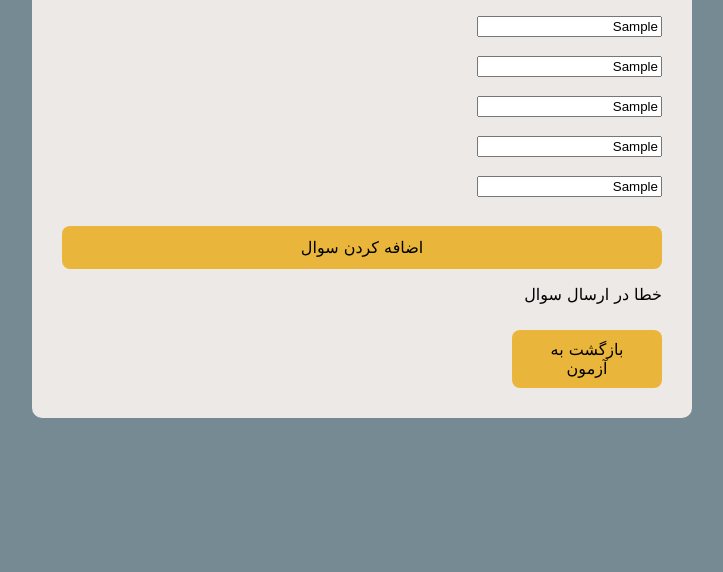
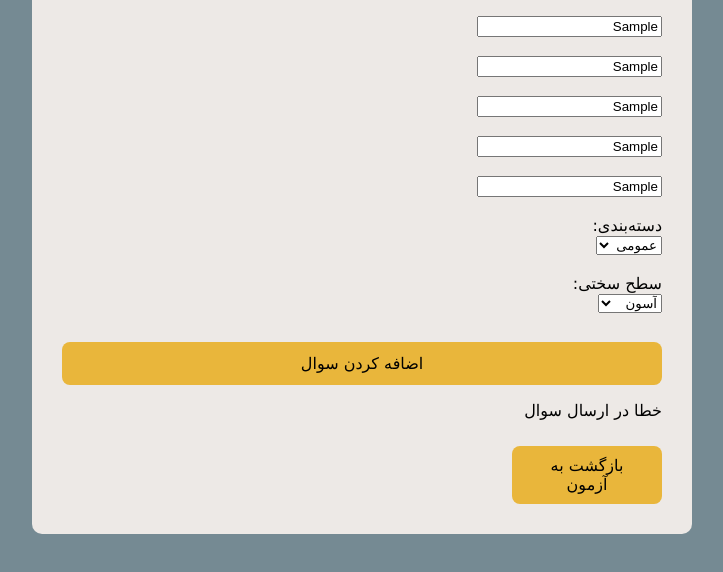
Before and after one commit to alibasiri1992-coder/quiz-app, a plain HTML site: page add-question.html in a window 1280 px wide. Both pictures are taken after typing "Sample", "Sample", "Sample", "Sample", "Sample", "Sample" into the empty fields and a click on the button "اضافه کردن سوال". Shown: the part 222-794 px from the top of the page, without its empty margins (278-1001 px from the left). Drawn offline with Linux system fonts and the light colour scheme; no server answers.

Commit message:
افزودن انتخاب دسته و سختی به فرم افزودن سوال

```diff
--- a/add-question.html
+++ b/add-question.html
@@ -22,6 +22,22 @@
             <input type="text" id="answer3" placeholder="گزینه ۳" required><br><br>
             <input type="text" id="answer4" placeholder="گزینه ۴" required><br><br>
             <input type="text" id="correct-answer" placeholder="جواب درست (دقیقاً مثل یکی از گزینه‌ها)" required><br><br>
+
+            <label for="new-category">دسته‌بندی:</label><br>
+            <select id="new-category" required>
+                <option value="general">عمومی</option>
+                <option value="computer">کامپیوتر</option>
+                <option value="history">تاریخ</option>
+                <option value="sport">ورزش</option>
+            </select><br><br>
+
+            <label for="new-difficulty">سطح سختی:</label><br>
+            <select id="new-difficulty" required>
+                <option value="easy">آسون</option>
+                <option value="medium">متوسط</option>
+                <option value="hard">سخت</option>
+            </select><br><br>
+
             <button type="submit">اضافه کردن سوال</button>
         </form>
 
--- a/add-question.js
+++ b/add-question.js
@@ -1,5 +1,15 @@
 const form = document.getElementById("add-question-form");
 const messageElement = document.getElementById("form-message");
+
+// همون منطق تشخیص لوکال/Render که تو script.js هست، اینجا هم می‌ذاریم
+// تا وقتی رو لوکال تست می‌کنی، فرم به سرور لوکالت وصل بشه نه به Render
+const isLocal = location.hostname === "localhost"
+    || location.hostname === "127.0.0.1"
+    || location.protocol === "file:";
+
+const API_URL = isLocal
+    ? "http://localhost:3000/api/questions"
+    : "https://quiz-app-sim9.onrender.com/api/questions";
 
 form.addEventListener("submit", function (event) {
     event.preventDefault();
@@ -12,10 +22,12 @@ form.addEventListener("submit", function (event) {
             document.getElementById("answer3").value,
             document.getElementById("answer4").value
         ],
-        correct: document.getElementById("correct-answer").value
+        correct: document.getElementById("correct-answer").value,
+        category: document.getElementById("new-category").value,
+        difficulty: document.getElementById("new-difficulty").value
     };
 
-    fetch("https://quiz-app-sim9.onrender.com/api/questions", {
+    fetch(API_URL, {
         method: "POST",
         headers: { "Content-Type": "application/json" },
         body: JSON.stringify(newQuestion)
```
